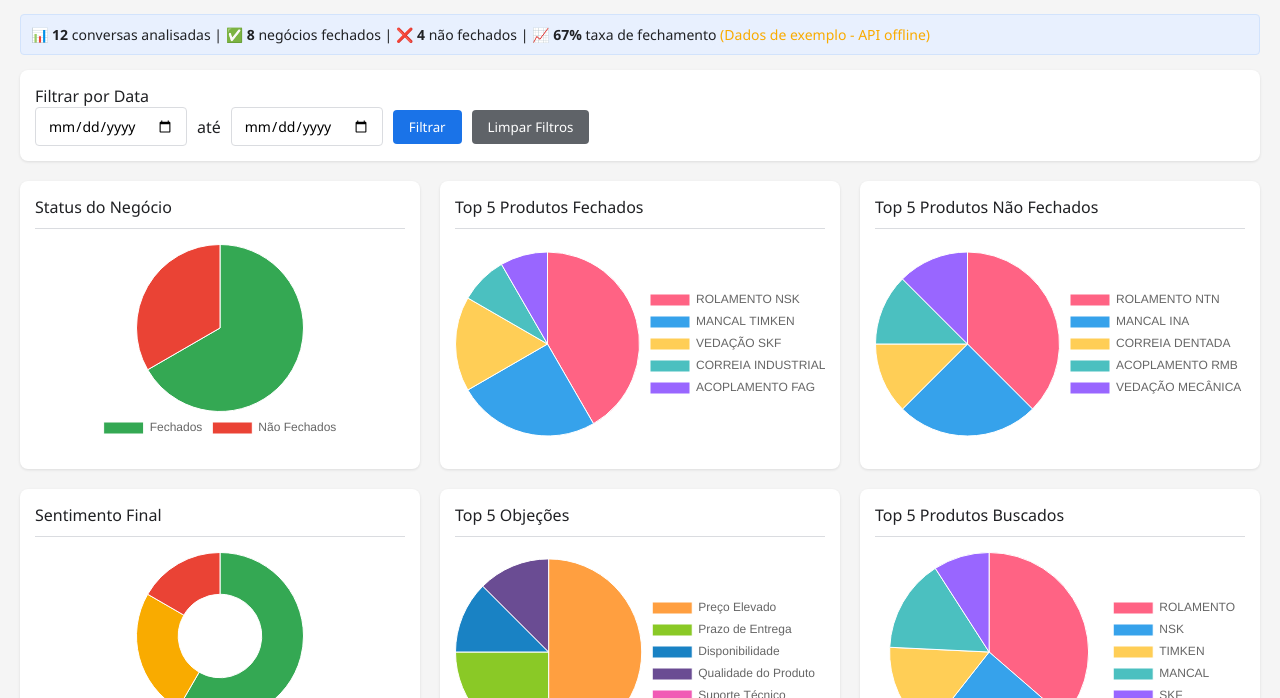
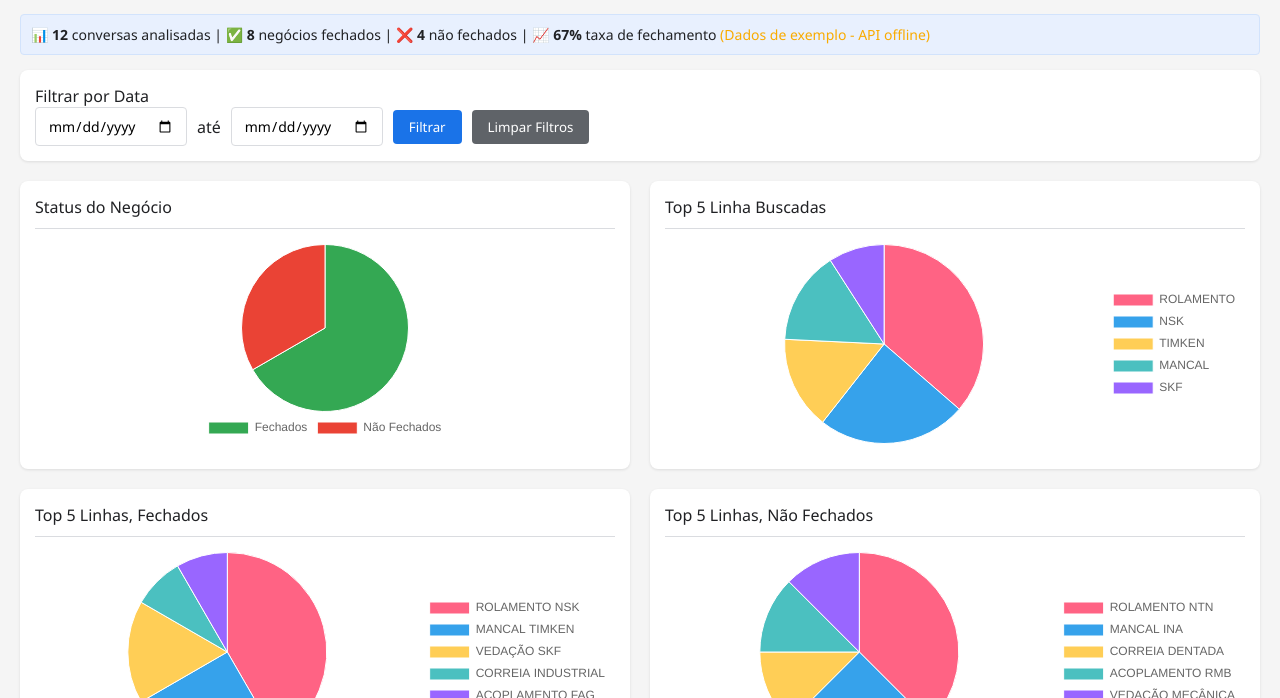
Before and after one commit to muvecom/portorrol, a plain HTML site: page index.html in a window 1280 px wide. Shown: the part 102-800 px from the top of the page. Drawn offline with nearby package versions, Linux system fonts and the light colour scheme; no server answers.

Commit message:
Update index.html

```diff
--- a/index.html
+++ b/index.html
@@ -101,14 +101,14 @@
 
         .stats-grid {
             display: grid;
-            grid-template-columns: repeat(3, 1fr);
+            grid-template-columns: repeat(2, 1fr);
             gap: 20px;
             margin-bottom: 20px;
         }
 
         .six-pizzas-grid {
             display: grid;
-            grid-template-columns: repeat(3, 1fr);
+            grid-template-columns: repeat(2, 1fr);
             gap: 20px;
             margin-bottom: 20px;
         }
@@ -501,33 +501,33 @@
                 </div>
             </div>
 
-            <!-- Pizza 2: Produtos Fechados -->
+            <!-- Pizza 2: Top Produtos -->
             <div class="card">
                 <div class="card-header">
-                    <div class="card-title">Top 5 Produtos Fechados</div>
+                    <div class="card-title">Top 5 Linha Buscadas</div>
+                </div>
+                <div class="chart-container" id="products-container">
+                    <canvas id="productsChart"></canvas>
+                </div>
+            </div>
+
+            <!-- Pizza 3: Produtos Fechados -->
+            <div class="card">
+                <div class="card-header">
+                    <div class="card-title">Top 5 Linhas, Fechados</div>
                 </div>
                 <div class="chart-container" id="closed-products-container">
                     <canvas id="closedProductsChart"></canvas>
                 </div>
             </div>
 
-            <!-- Pizza 3: Produtos Não Fechados -->
+            <!-- Pizza 4: Produtos Não Fechados -->
             <div class="card">
                 <div class="card-header">
-                    <div class="card-title">Top 5 Produtos Não Fechados</div>
+                    <div class="card-title">Top 5 Linhas, Não Fechados</div>
                 </div>
                 <div class="chart-container" id="not-closed-products-container">
                     <canvas id="notClosedProductsChart"></canvas>
-                </div>
-            </div>
-
-            <!-- Pizza 4: Distribuição do Sentimento -->
-            <div class="card">
-                <div class="card-header">
-                    <div class="card-title">Sentimento Final</div>
-                </div>
-                <div class="chart-container" id="sentiment-distribution-container">
-                    <canvas id="sentimentDistributionChart"></canvas>
                 </div>
             </div>
 
@@ -541,13 +541,13 @@
                 </div>
             </div>
 
-            <!-- Pizza 6: Top Produtos -->
+            <!-- Pizza 6: Distribuição do Sentimento -->
             <div class="card">
                 <div class="card-header">
-                    <div class="card-title">Top 5 Produtos Buscados</div>
+                    <div class="card-title">Sentimento Final</div>
                 </div>
-                <div class="chart-container" id="products-container">
-                    <canvas id="productsChart"></canvas>
+                <div class="chart-container" id="sentiment-distribution-container">
+                    <canvas id="sentimentDistributionChart"></canvas>
                 </div>
             </div>
         </div>
```
